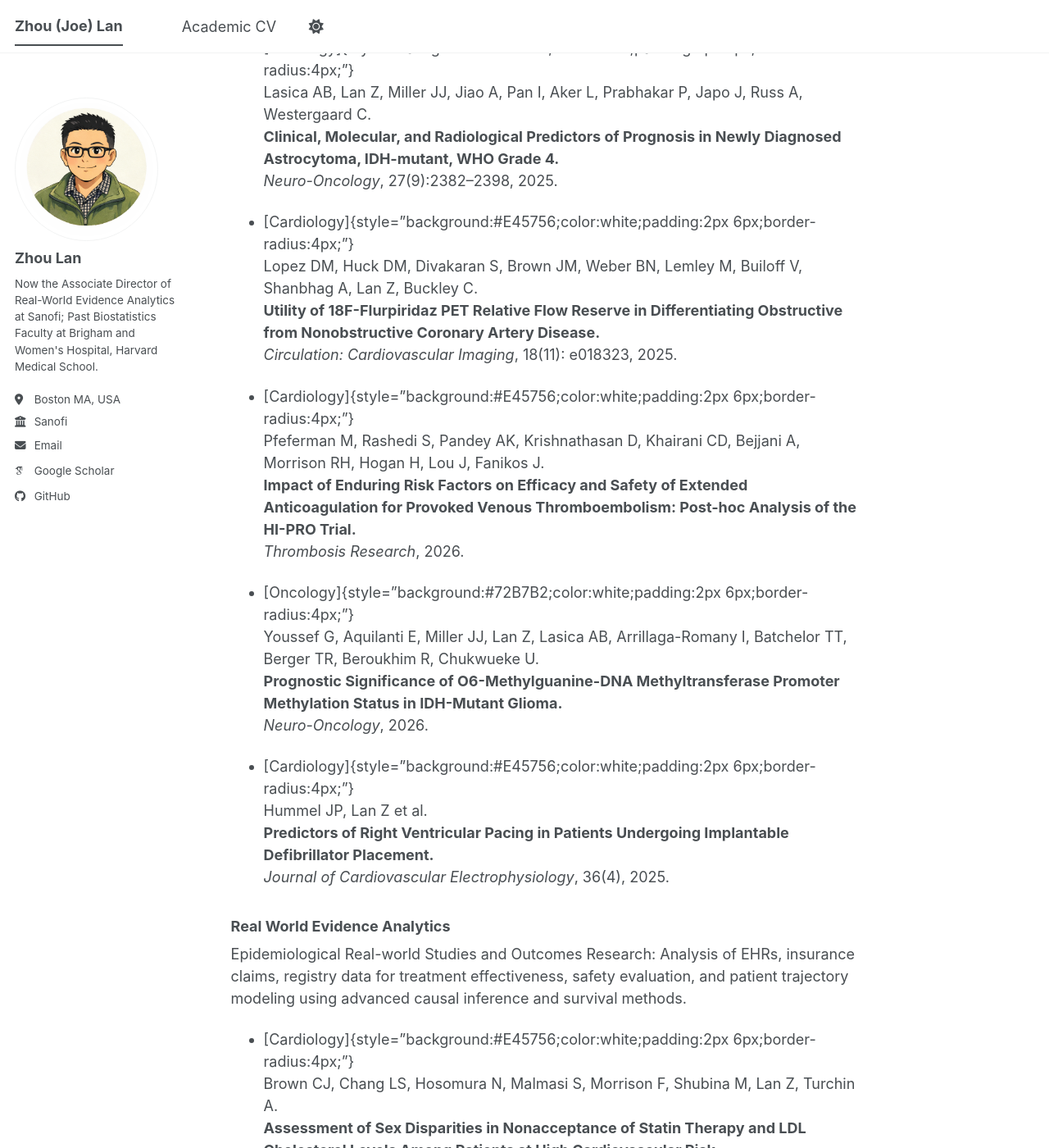
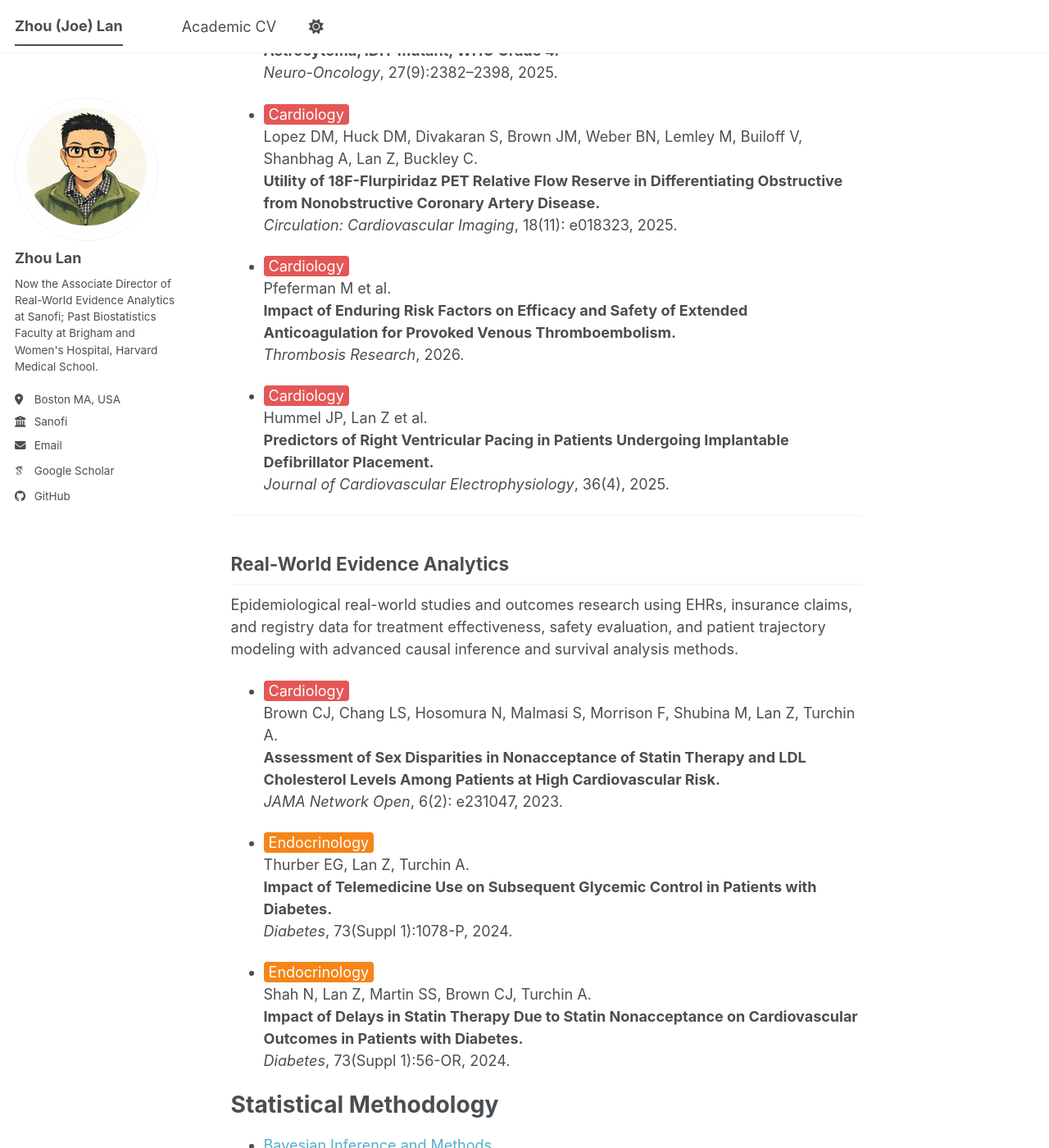
Before and after one commit to lanzhouBWH/lanzhoubwh.github.io, a Jekyll site: the page built from _pages/about.md, in a window 1280 px wide and 1400 px high, scrolled down 2032 px. Shown: the whole window at 82% size. Built offline with Jekyll 4.4.1, drawn with Linux system fonts in a browser that asks for light colours; some web fonts are replaced; a script bundle is joined from its source files by our own code; library files that are not in the unit come from our copies; some of the changed text lies outside the part shown.

Commit message:
Update about.md

```diff
--- a/_pages/about.md
+++ b/_pages/about.md
@@ -16,95 +16,85 @@ As both a lead investigator and collaborative team member in medical research, h
 # Investigation Areas
 
 ### Biobank studies supporting R&D biomarker investigation,
+## Biobank studies supporting R&D biomarker investigation
 
--   [Neuroscience]{style="background:#4C78A8;color:white;padding:2px 6px;border-radius:4px;"}\
-    Zhou L, Chen Y, Rushmore J, Zekelman L, Makris N, Rathi Y, Golby AJ, Zhang F, O'Donnell LJ.\
-    **Fiber Microstructure Quantile (FMQ) Regression: A Novel Statistical Approach for Analyzing White Matter Bundles from Periphery to Core.**\
-    *Imaging Neuroscience*, 3:11, 2025.\
-    DOI: <https://doi.org/10.1162/imaga00569>
+- <span style="background:#4C78A8;color:white;padding:2px 6px;border-radius:4px;">Neuroscience</span>
+  Zhou L, Chen Y, Rushmore J, Zekelman L, Makris N, Rathi Y, Golby AJ, Zhang F, O'Donnell LJ.
+  **Fiber Microstructure Quantile (FMQ) Regression: A Novel Statistical Approach for Analyzing White Matter Bundles from Periphery to Core.**
+  *Imaging Neuroscience*, 3:11, 2025.
+  DOI: https://doi.org/10.1162/imaga00569
 
--   [Neuroscience]{style="background:#4C78A8;color:white;padding:2px 6px;border-radius:4px;"}\
-    Legarreta JH et al.\
-    **Towards an Informed Choice of Diffusion MRI Image Contrasts for Cerebellar Segmentation.**\
-    *Human Brain Mapping*, 46(11), 2025.\
-    DOI: <https://doi.org/10.1002/hbm.70317>
+- <span style="background:#4C78A8;color:white;padding:2px 6px;border-radius:4px;">Neuroscience</span>
+  Legarreta JH et al.
+  **Towards an Informed Choice of Diffusion MRI Image Contrasts for Cerebellar Segmentation.**
+  *Human Brain Mapping*, 46(11), 2025.
+  DOI: https://doi.org/10.1002/hbm.70317
 
--   [Neuroscience]{style="background:#4C78A8;color:white;padding:2px 6px;border-radius:4px;"}\
-    Lan Z, Foster S, Charney M et al.\
-    **Neurometabolic Network (NMetNet) for Functional Neurological Disorder in Children and Adolescents.**\
-    *NeuroImage: Clinical*, 46, 2025.
+- <span style="background:#4C78A8;color:white;padding:2px 6px;border-radius:4px;">Neuroscience</span>
+  Lan Z, Foster S, Charney M et al.
+  **Neurometabolic Network (NMetNet) for Functional Neurological Disorder in Children and Adolescents.**
+  *NeuroImage: Clinical*, 46, 2025.
 
--   [Neuroscience]{style="background:#4C78A8;color:white;padding:2px 6px;border-radius:4px;"}\
-    Beroukhim B et al.\
-    **A novel automated pipeline to assess MR spectroscopy quality control.**\
-    *Journal of Neuroimaging*, 35(1), 2025.
+- <span style="background:#4C78A8;color:white;padding:2px 6px;border-radius:4px;">Neuroscience</span>
+  Beroukhim B et al.
+  **A novel automated pipeline to assess MR spectroscopy quality control.**
+  *Journal of Neuroimaging*, 35(1), 2025.
 
--   [Oncology]{style="background:#72B7B2;color:white;padding:2px 6px;border-radius:4px;"}\
-    Youssef G, Aquilanti E, Miller JJ, Lan Z, Lasica AB, Arrillaga-Romany I, Batchelor TT, Berger TR, Beroukhim R, Chukwueke U.\
-    **Prognostic Significance of MGMT Promoter Methylation Status in IDH-mutant Glioma.**\
-    *Neuro-Oncology*, 2025.
+- <span style="background:#72B7B2;color:white;padding:2px 6px;border-radius:4px;">Oncology</span>
+  Youssef G, Aquilanti E, Miller JJ, Lan Z, Lasica AB, Arrillaga-Romany I, Batchelor TT, Berger TR, Beroukhim R, Chukwueke U.
+  **Prognostic Significance of MGMT Promoter Methylation Status in IDH-mutant Glioma.**
+  *Neuro-Oncology*, 2025.
 
--   [Oncology]{style="background:#72B7B2;color:white;padding:2px 6px;border-radius:4px;"}\
-    Lasica AB, Lan Z, Miller JJ, Russ A, Westergaard C, Lee EQ, Chukwueke U, Castro LNG, Figueroa JRM, Aquilanti E.\
-    **Clinical and Radiographic Predictors of Prognosis in Astrocytoma, IDH-Mutant, WHO Grade 4.**\
-    *Neuro-Oncology*, 26(Suppl 8): viii188--viii189, 2024.
+- <span style="background:#72B7B2;color:white;padding:2px 6px;border-radius:4px;">Oncology</span>
+  Lasica AB, Lan Z, Miller JJ, Russ A, Westergaard C, Lee EQ, Chukwueke U, Castro LNG, Figueroa JRM, Aquilanti E.
+  **Clinical and Radiographic Predictors of Prognosis in Astrocytoma, IDH-Mutant, WHO Grade 4.**
+  *Neuro-Oncology*, 26(Suppl 8): viii188–viii189, 2024.
 
--   [Oncology]{style="background:#72B7B2;color:white;padding:2px 6px;border-radius:4px;"}\
-    Nakhate V, Westergaard C, Lan Z, Lasica AB, Muzikansky A, Barlow B, Russ A, Aker L, Jiao AD, Pan I.\
-    **Evaluation of Sex Differences in Survival Among Glioblastoma Patients Treated with Immune Checkpoint Inhibitors.**\
-    *Neuro-Oncology Advances*, 2025.
+- <span style="background:#72B7B2;color:white;padding:2px 6px;border-radius:4px;">Oncology</span>
+  Nakhate V, Westergaard C, Lan Z, Lasica AB, Muzikansky A, Barlow B, Russ A, Aker L, Jiao AD, Pan I.
+  **Evaluation of Sex Differences in Survival Among Glioblastoma Patients Treated with Immune Checkpoint Inhibitors.**
+  *Neuro-Oncology Advances*, 2025.
 
--   [Oncology]{style="background:#72B7B2;color:white;padding:2px 6px;border-radius:4px;"}\
-    Lasica AB, Lan Z, Miller JJ, Jiao A, Pan I, Aker L, Prabhakar P, Japo J, Russ A, Westergaard C.\
-    **Clinical, Molecular, and Radiological Predictors of Prognosis in Newly Diagnosed Astrocytoma, IDH-mutant, WHO Grade 4.**\
-    *Neuro-Oncology*, 27(9):2382--2398, 2025.
+- <span style="background:#72B7B2;color:white;padding:2px 6px;border-radius:4px;">Oncology</span>
+  Lasica AB, Lan Z, Miller JJ, Jiao A, Pan I, Aker L, Prabhakar P, Japo J, Russ A, Westergaard C.
+  **Clinical, Molecular, and Radiological Predictors of Prognosis in Newly Diagnosed Astrocytoma, IDH-mutant, WHO Grade 4.**
+  *Neuro-Oncology*, 27(9):2382–2398, 2025.
 
--   [Cardiology]{style="background:#E45756;color:white;padding:2px 6px;border-radius:4px;"}\
-    Lopez DM, Huck DM, Divakaran S, Brown JM, Weber BN, Lemley M, Builoff V, Shanbhag A, Lan Z, Buckley C.\
-    **Utility of 18F-Flurpiridaz PET Relative Flow Reserve in Differentiating Obstructive from Nonobstructive Coronary Artery Disease.**\
-    *Circulation: Cardiovascular Imaging*, 18(11): e018323, 2025.
+- <span style="background:#E45756;color:white;padding:2px 6px;border-radius:4px;">Cardiology</span>
+  Lopez DM, Huck DM, Divakaran S, Brown JM, Weber BN, Lemley M, Builoff V, Shanbhag A, Lan Z, Buckley C.
+  **Utility of 18F-Flurpiridaz PET Relative Flow Reserve in Differentiating Obstructive from Nonobstructive Coronary Artery Disease.**
+  *Circulation: Cardiovascular Imaging*, 18(11): e018323, 2025.
 
--   [Cardiology]{style="background:#E45756;color:white;padding:2px 6px;border-radius:4px;"}\
-    Pfeferman M, Rashedi S, Pandey AK, Krishnathasan D, Khairani CD, Bejjani A, Morrison RH, Hogan H, Lou J, Fanikos J.\
-    **Impact of Enduring Risk Factors on Efficacy and Safety of Extended Anticoagulation for Provoked Venous Thromboembolism: Post-hoc Analysis of the HI-PRO Trial.**\
-    *Thrombosis Research*, 2026.
+- <span style="background:#E45756;color:white;padding:2px 6px;border-radius:4px;">Cardiology</span>
+  Pfeferman M et al.
+  **Impact of Enduring Risk Factors on Efficacy and Safety of Extended Anticoagulation for Provoked Venous Thromboembolism.**
+  *Thrombosis Research*, 2026.
 
--   [Oncology]{style="background:#72B7B2;color:white;padding:2px 6px;border-radius:4px;"}\
-    Youssef G, Aquilanti E, Miller JJ, Lan Z, Lasica AB, Arrillaga-Romany I, Batchelor TT, Berger TR, Beroukhim R, Chukwueke U.\
-    **Prognostic Significance of O6-Methylguanine-DNA Methyltransferase Promoter Methylation Status in IDH-Mutant Glioma.**\
-    *Neuro-Oncology*, 2026.
+- <span style="background:#E45756;color:white;padding:2px 6px;border-radius:4px;">Cardiology</span>
+  Hummel JP, Lan Z et al.
+  **Predictors of Right Ventricular Pacing in Patients Undergoing Implantable Defibrillator Placement.**
+  *Journal of Cardiovascular Electrophysiology*, 36(4), 2025.
 
--   [Cardiology]{style="background:#E45756;color:white;padding:2px 6px;border-radius:4px;"}\
-    Hummel JP, Lan Z et al.\
-    **Predictors of Right Ventricular Pacing in Patients Undergoing Implantable Defibrillator Placement.**\
-    *Journal of Cardiovascular Electrophysiology*, 36(4), 2025.
+---
 
+## Real-World Evidence Analytics
 
+Epidemiological real-world studies and outcomes research using EHRs, insurance claims, and registry data for treatment effectiveness, safety evaluation, and patient trajectory modeling with advanced causal inference and survival analysis methods.
 
-### Real World Evidence Analytics
+- <span style="background:#E45756;color:white;padding:2px 6px;border-radius:4px;">Cardiology</span>
+  Brown CJ, Chang LS, Hosomura N, Malmasi S, Morrison F, Shubina M, Lan Z, Turchin A.
+  **Assessment of Sex Disparities in Nonacceptance of Statin Therapy and LDL Cholesterol Levels Among Patients at High Cardiovascular Risk.**
+  *JAMA Network Open*, 6(2): e231047, 2023.
 
-Epidemiological Real-world Studies and Outcomes Research: Analysis of EHRs, insurance claims, registry data for treatment effectiveness, safety evaluation, and patient trajectory modeling using advanced causal inference and survival methods.
+- <span style="background:#F58518;color:white;padding:2px 6px;border-radius:4px;">Endocrinology</span>
+  Thurber EG, Lan Z, Turchin A.
+  **Impact of Telemedicine Use on Subsequent Glycemic Control in Patients with Diabetes.**
+  *Diabetes*, 73(Suppl 1):1078-P, 2024.
 
-
-
-
-
--   [Cardiology]{style="background:#E45756;color:white;padding:2px 6px;border-radius:4px;"}\
-    Brown CJ, Chang LS, Hosomura N, Malmasi S, Morrison F, Shubina M, Lan Z, Turchin A.\
-    **Assessment of Sex Disparities in Nonacceptance of Statin Therapy and LDL Cholesterol Levels Among Patients at High Cardiovascular Risk.**\
-    *JAMA Network Open*, 6(2): e231047, 2023.
-
--   [Endocrinology]{style="background:#F58518;color:white;padding:2px 6px;border-radius:4px;"}\
-    Thurber EG, Lan Z, Turchin A.\
-    **Impact of Telemedicine Use on Subsequent Glycemic Control in Patients with Diabetes.**\
-    *Diabetes*, 73(Suppl 1):1078-P, 2024.
-
--   [Endocrinology]{style="background:#F58518;color:white;padding:2px 6px;border-radius:4px;"}\
-    Shah N, Lan Z, Martin SS, Brown CJ, Turchin A.\
-    **Impact of Delays in Statin Therapy Due to Statin Nonacceptance on Cardiovascular Outcomes in Patients with Diabetes.**\
-    *Diabetes*, 73(Suppl 1):56-OR, 2024.
-
--   [Clinical Trials]() Supporting late clinical studies using rigorous statistical methodology.
+- <span style="background:#F58518;color:white;padding:2px 6px;border-radius:4px;">Endocrinology</span>
+  Shah N, Lan Z, Martin SS, Brown CJ, Turchin A.
+  **Impact of Delays in Statin Therapy Due to Statin Nonacceptance on Cardiovascular Outcomes in Patients with Diabetes.**
+  *Diabetes*, 73(Suppl 1):56-OR, 2024.
 
 # Statistical Methodology
 
```
